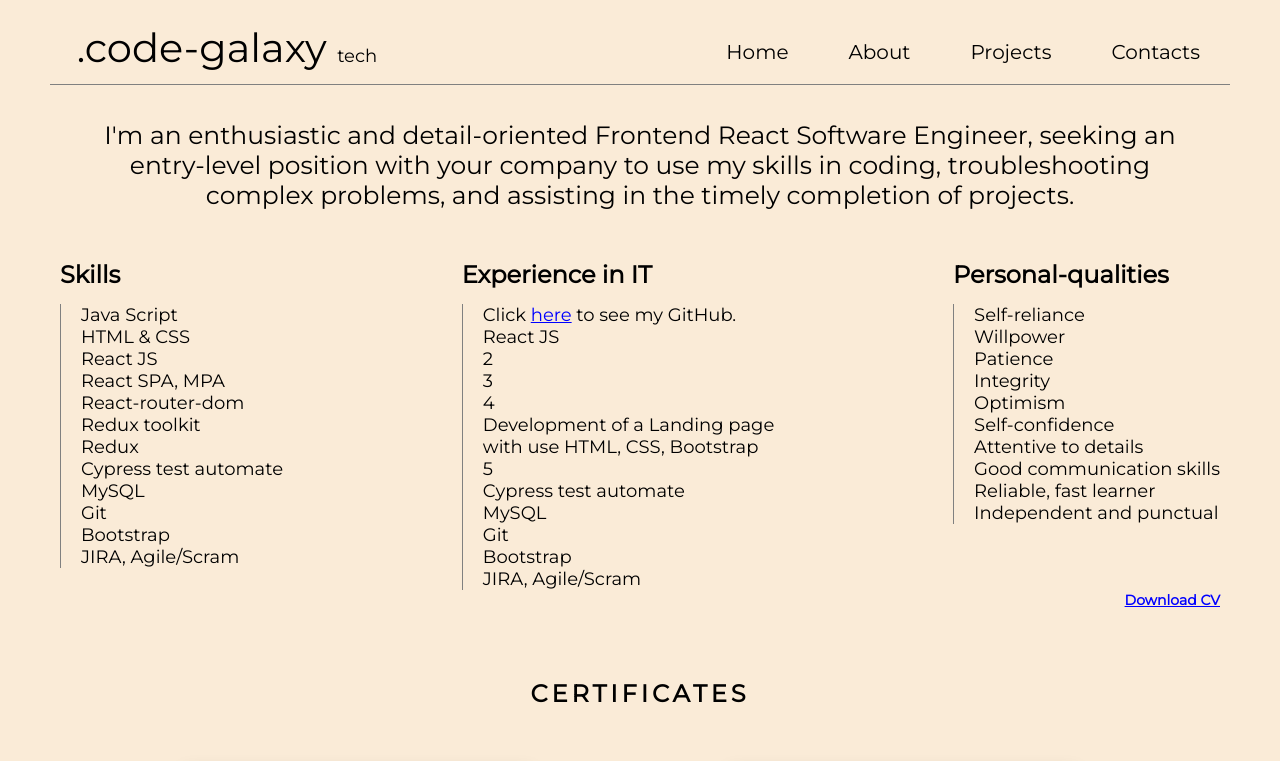
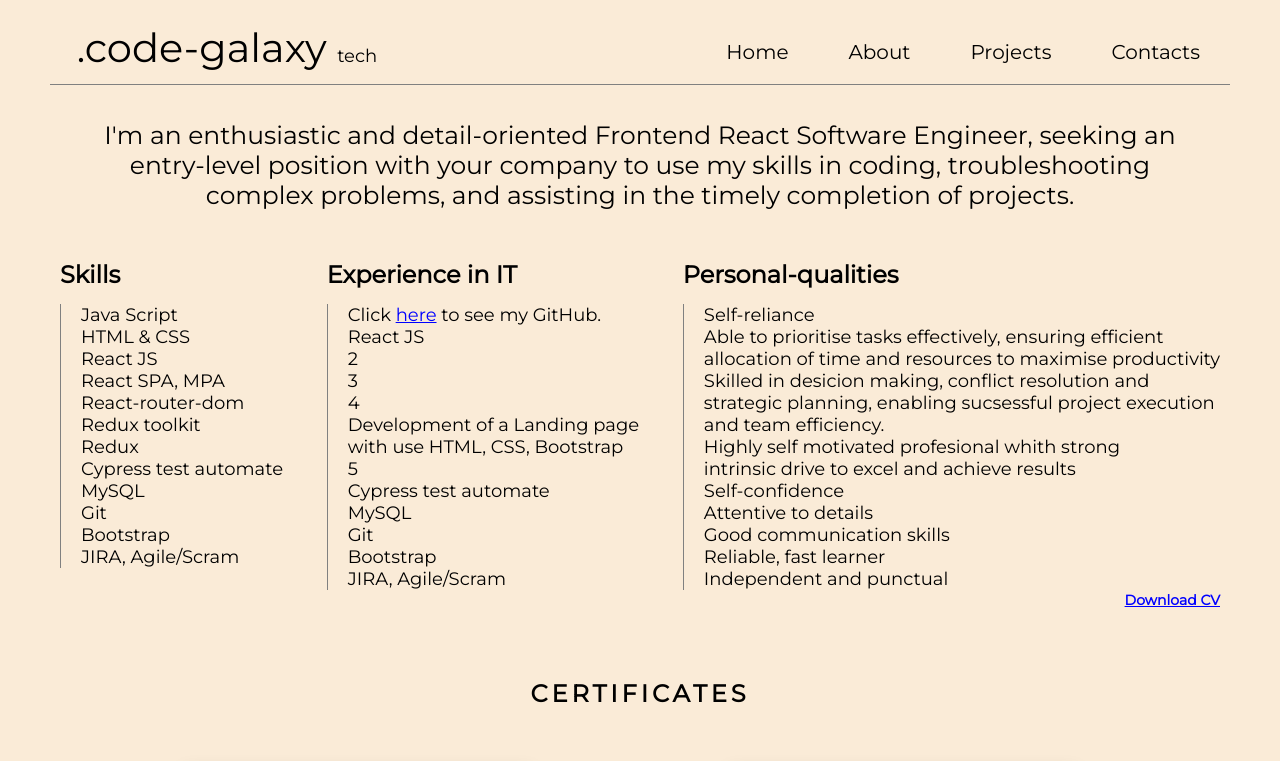
Before and after one commit to code-galaxy/react-site, a React (Create React App) app: page /about in a window 1280 px wide. Shown: the top 761 px of the page. Built offline with nearby package versions, Linux system fonts and the light colour scheme.

Commit message:
add personal qualities

```diff
--- a/src/About/About.js
+++ b/src/About/About.js
@@ -34,7 +34,7 @@ export default function About() {
                   <li>2</li>
                   <li>3</li>
                   <li>4</li>
-                  <li>Development of a Landing page <br/> with use HTML, CSS, Bootstrap </li>
+                  <li>Development of a Landing page <br /> with use HTML, CSS, Bootstrap </li>
                   <li>5</li>
                   <li>Cypress test automate</li>
                   <li>MySQL</li>
@@ -47,10 +47,9 @@ export default function About() {
                <h2>Personal-qualities</h2>
                <ul>
                   <li>Self-reliance</li>
-                  <li>Willpower</li>
-                  <li>Patience</li>
-                  <li>Integrity</li>
-                  <li>Optimism</li>
+                  <li>Able to prioritise tasks effectively, ensuring efficient <br /> allocation of time and resources to maximise productivity</li>
+                  <li>Skilled in desicion making, conflict resolution and <br /> strategic planning, enabling sucsessful project execution <br /> and team efficiency.</li>
+                  <li>Highly self motivated profesional whith strong <br />intrinsic drive to excel and achieve results </li>
                   <li>Self-confidence</li>
                   <li>Attentive to details</li>
                   <li>Good communication skills</li>
```
